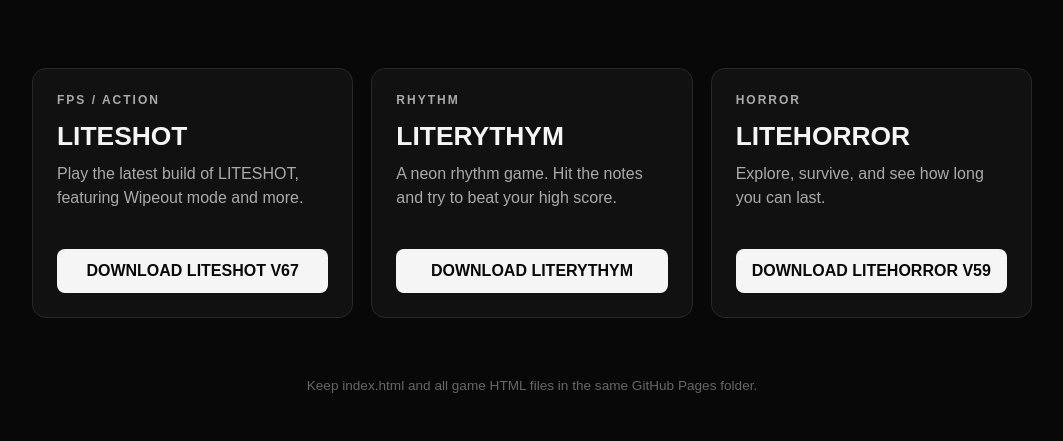
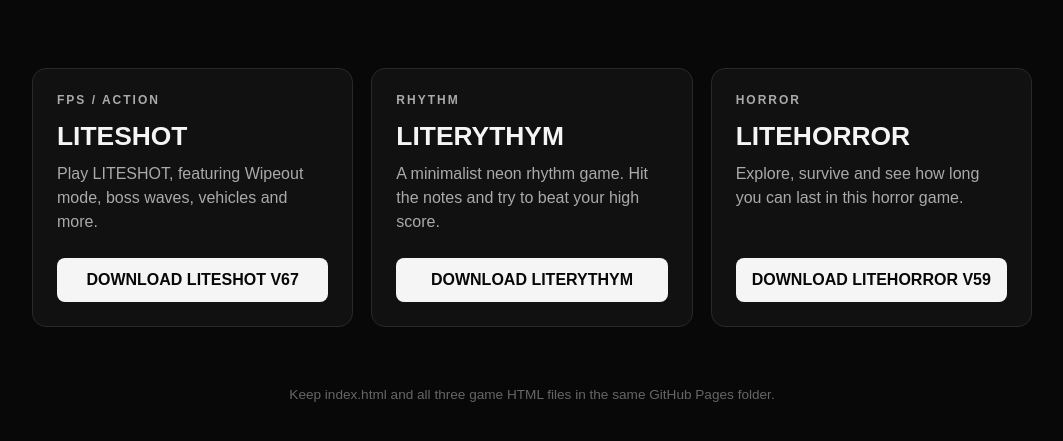
Before and after one commit to retrocockney/LITESHOTFREE, a plain HTML site: page index.html in a window 1280 px wide. Shown: the part 151-592 px from the top of the page, without its empty margins (108-1171 px from the left). Drawn offline with Linux system fonts and the light colour scheme.

Commit message:
Update index.html

```diff
--- a/index.html
+++ b/index.html
@@ -52,7 +52,7 @@ main {
       display: flex;
       flex-direction: column;
       min-height: 250px;
-  transition: transform 0.18s, border-color 0.18s;
+      transition: transform 0.18s ease, border-color 0.18s ease;
     }
 
     .game-card:hover {
@@ -89,6 +89,7 @@ main {
       font-weight: 800;
       padding: 13px 16px;
       border-radius: 8px;
+      transition: background 0.18s ease;
     }
 
     .download:hover {
@@ -113,28 +114,40 @@ footer {
 
   <main>
 
+    <!-- LITESHOT -->
     <section class="game-card">
       <span class="tag">FPS / Action</span>
       <h2>LITESHOT</h2>
-    <p>Play the latest build of LITESHOT, featuring Wipeout mode and more.</p>
-    <a class="download" href="LITESHOTV67%281%29.html" download>
+      <p>
+        Play LITESHOT, featuring Wipeout mode, boss waves,
+        vehicles and more.
+      </p>
+      <a class="download" href="LITESHOTV67.html" download>
         DOWNLOAD LITESHOT V67
       </a>
     </section>
 
+    <!-- LITERYTHYM -->
     <section class="game-card">
       <span class="tag">Rhythm</span>
       <h2>LITERYTHYM</h2>
-    <p>A neon rhythm game. Hit the notes and try to beat your high score.</p>
+      <p>
+        A minimalist neon rhythm game. Hit the notes
+        and try to beat your high score.
+      </p>
       <a class="download" href="LITERYTHYM4.html" download>
         DOWNLOAD LITERYTHYM
       </a>
     </section>
 
+    <!-- LITEHORROR -->
     <section class="game-card">
       <span class="tag">Horror</span>
       <h2>LITEHORROR</h2>
-    <p>Explore, survive, and see how long you can last.</p>
+      <p>
+        Explore, survive and see how long you can last
+        in this horror game.
+      </p>
       <a class="download" href="LITEHORRORV59.html" download>
         DOWNLOAD LITEHORROR V59
       </a>
@@ -143,7 +156,8 @@ footer {
   </main>
 
   <footer>
-  Keep index.html and all game HTML files in the same GitHub Pages folder.
+    Keep index.html and all three game HTML files
+    in the same GitHub Pages folder.
   </footer>
 
 </body>
```
Lines whose indentation alone changed are shown as unchanged.
